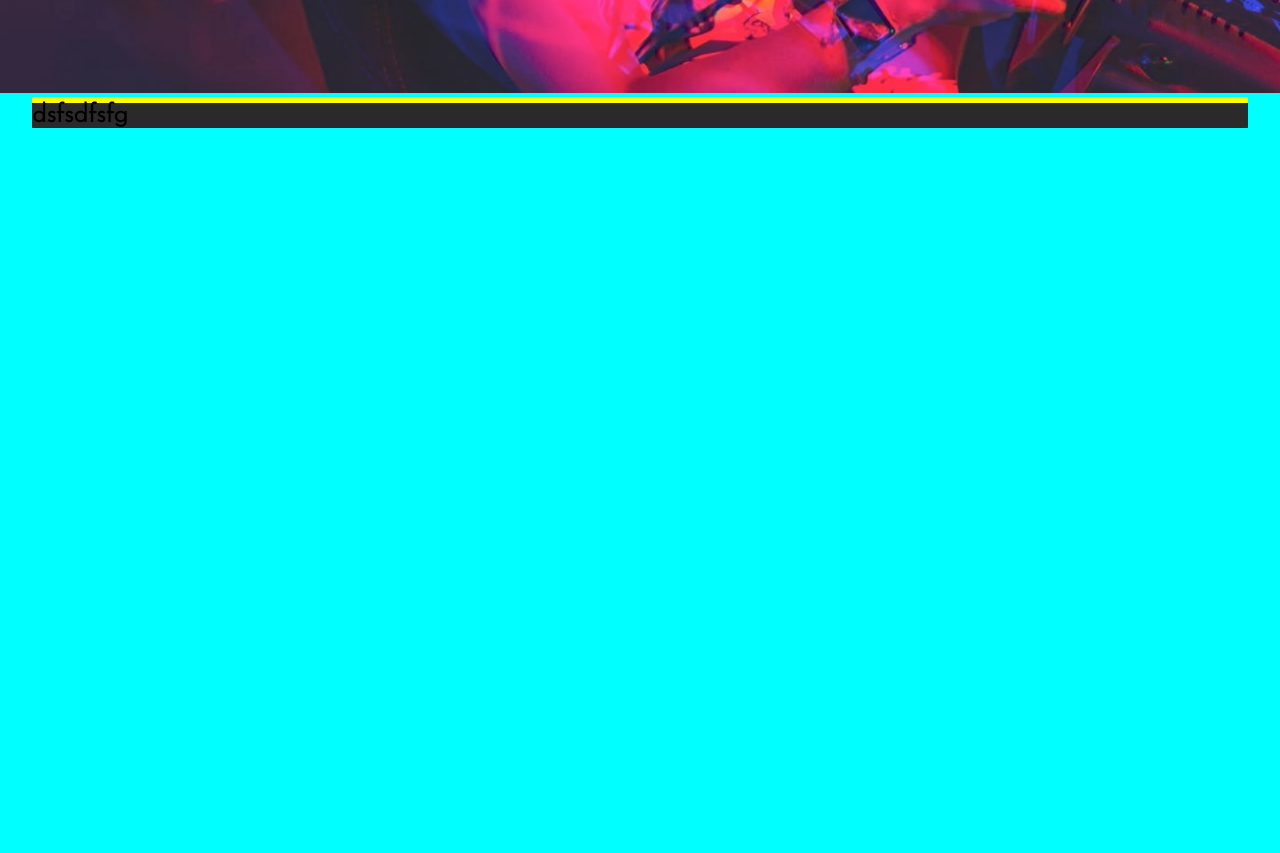
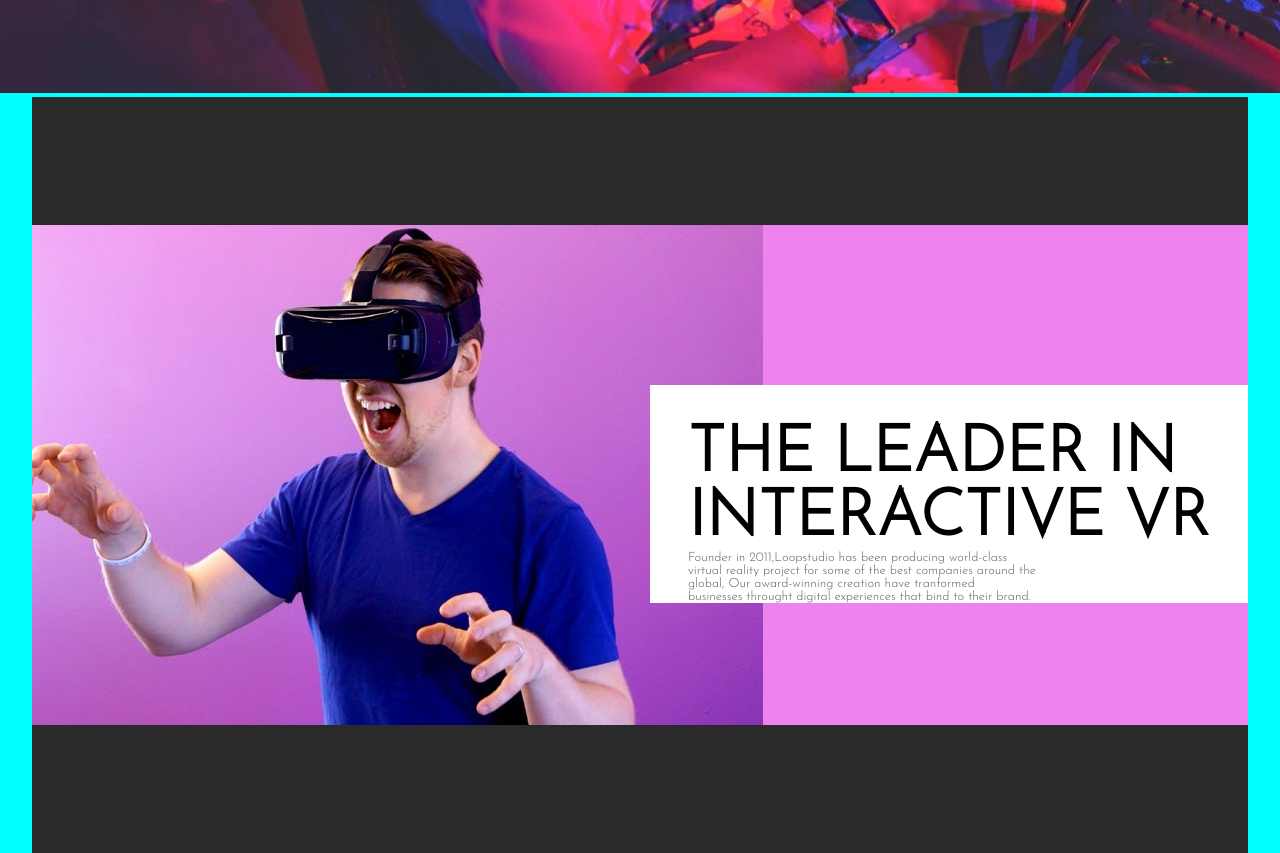
Before and after one commit to hemakumarm72/loop-studio-changellances-design, a plain HTML site: page index.html in a window 1280 px wide. Shown: the part 485-1338 px from the top of the page. Before the commit the page ends 800 px from the top, so only its background shows below. Drawn offline with Linux system fonts and the light colour scheme.

Commit message:
section cannot fixing size

```diff
--- a/CSS/style.css
+++ b/CSS/style.css
@@ -19,7 +19,7 @@ body {
 
 .container {
   width: 95%;
-  max-width: 1443px;
+  max-width: 1444px;
   margin: 0 auto;
   background-color: rgb(42, 42, 42);
 }
@@ -34,15 +34,11 @@ body {
   max-height: 100vh;
 }
 
-.subcontainer {
-  background-color: tomato;
-  border: 3px yellow solid;
-}
 header {
   top: 3em;
   width: 80%;
 
-  position: fixed;
+  position: absolute;
   z-index: 1;
 
   justify-content: space-between;
@@ -89,7 +85,7 @@ nav a:hover {
 }
 
 .Text {
-  margin: 20em 0 0 0;
+  margin: 40vw 0 0 0;
   border: 2px white solid;
   right: inherit;
   position: absolute;
@@ -99,7 +95,42 @@ nav a:hover {
 
 .Text,
 H1 {
-  font-size: 2vw;
+  font-size: 5vw;
   font-style: normal;
   font-family: "Josefin Sans", sans-serif;
 }
+
+/* MaiN container */
+.main-section {
+  padding: 10vw 0;
+
+  flex-direction: column;
+  justify-content: space-between;
+}
+
+.viewsection {
+  background-color: violet;
+  position: relative;
+  display: flex;
+  font-size: 10px;
+  flex-direction: row;
+}
+
+.interaction-img {
+}
+
+.viewcontent {
+  margin: 20vh 0 0 0;
+  position: absolute;
+  background-color: white;
+  padding: 3vw 3vw 0 3vw;
+  right: 0;
+}
+
+.H1-paragraph {
+  font-size: 5vw;
+}
+.paragraph {
+  color: rgb(95, 93, 93);
+  font-size: 1vw;
+}
--- a/index.html
+++ b/index.html
@@ -44,17 +44,23 @@
             </header>
 
         </div>
-
-        <div class="main-container">
-            <section>
-                <h1>dsfsdfsfg
-                </h1>
-            </section>
-        </div>
-
-    </div>
+        <section>
+            <div class="main-section">
 
 
+                <div class="viewsection">
+                    <img class="interaction-img" src="Image/desktop/image-interactive.jpg" alt="">
+                    <div class="viewcontent">
+                        <H1 class="H1-paragraph">THE&nbsp;LEADER&nbsp;IN <br>INTERACTIVE&nbsp;VR</H1>
+                        <p class="paragraph">Founder in 2011,Loopstudio has been producing world-class <br>
+                            virtual reality project for some of the best companies around the <br>
+                            global, Our award-winning creation have tranformed <br>
+                            businesses throught digital experiences that bind to their brand.</p>
+                    </div>
+                </div>
+            </div>
+        </section>
+    </div>
 </body>
 
 </html>
```
